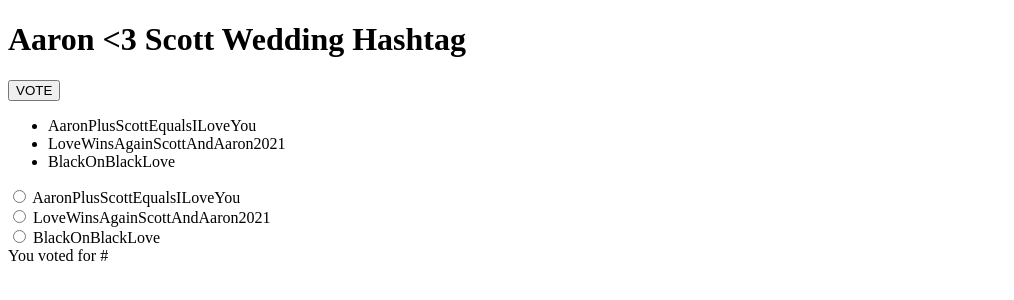
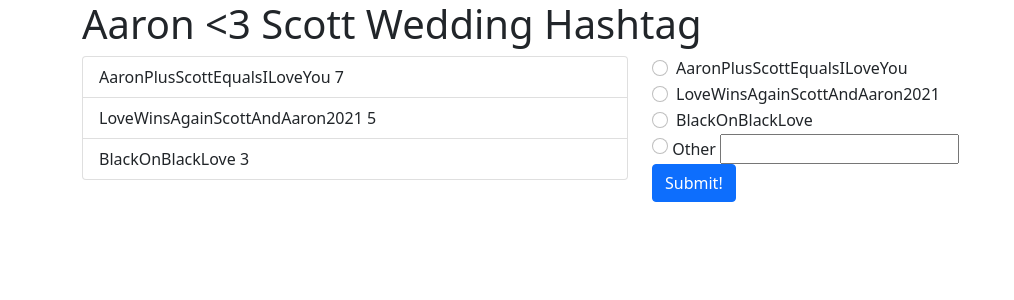
Before and after one commit to suprfrye/hashtag, a plain HTML site: page index.html in a window 1280 px wide. Shown: the whole page, without its empty margins (0-1014 px from the left). Drawn offline with nearby package versions, Linux system fonts and the light colour scheme.

Commit message:
Add bootstrap

```diff
--- a/index.html
+++ b/index.html
@@ -1,23 +1,42 @@
-<!DOCTYPE html>
-<html>
+<!doctype html>
+<html lang="en">
   <head>
+    <meta charset="utf-8">
+    <meta name="viewport" content="width=device-width, initial-scale=1">
+    <link href="https://cdn.jsdelivr.net/npm/bootstrap@5.1.1/dist/css/bootstrap.min.css" rel="stylesheet" integrity="sha384-F3w7mX95PdgyTmZZMECAngseQB83DfGTowi0iMjiWaeVhAn4FJkqJByhZMI3AhiU" crossorigin="anonymous">
+    <script src="https://unpkg.com/vue"></script>
+
     <title>#Aaron <3 Scott</title>
-  <script src="https://unpkg.com/vue"></script>
   </head>
   <body>
-  <div id="app">
+    <div class="container" id="app">
       <h1>{{ message }}</h1>
-    <button v-on:click="addHashtag">VOTE</button>
-    <ul>
-      <li v-for="hashtag in hashtags">
-        {{ hashtag.title }}
+
+      <div class="row">
+        <div class="col">
+          <ul class="list-group">
+            <li class="list-group-item" v-for="hashtag in hashtags">
+              {{ hashtag.title }} {{ hashtag.count }}
             </li>
           </ul>
+        </div>
+
+        <div class="col">
+          <form>
             <div v-for="hashtag in hashtags">
-      <input type="radio" id="hashtag.title" name="picked" :value="hashtag.title" v-model="picked">
-      <label for="hashtag.title">{{ hashtag.title }}</label>
+              <div class="form-check">
+                <input class="form-check-input" type="radio" id="hashtag.title" name="picked" :value="hashtag.title" v-model="picked">
+                <label class="form-check-label" for="hashtag.title">{{ hashtag.title }}</label>
               </div>
-    <span>You voted for #{{ picked }}</span>
+            </div>
+            <div>
+              <input class="form-check-input" type="radio" id="other" name="picked" value="">
+              <label class="form-check-label" for="other">Other</label> <input type="text" name="new-hashtag"/>
+            </div>
+            <button type="submit" class="btn btn-primary">Submit!</button>
+          </form>
+        </div>
+      </div>
       </div>
 
     <script>
@@ -35,6 +54,9 @@
         methods: {
           addHashtag: function() {
             this.hashtags.push({ title: 'NewHashtagAdded', count: 1 })
+          },
+          addVote: function() {
+            this.hashtags[i].count += 1;
           }
         }
       })
```
Lines whose indentation alone changed are shown as unchanged.
